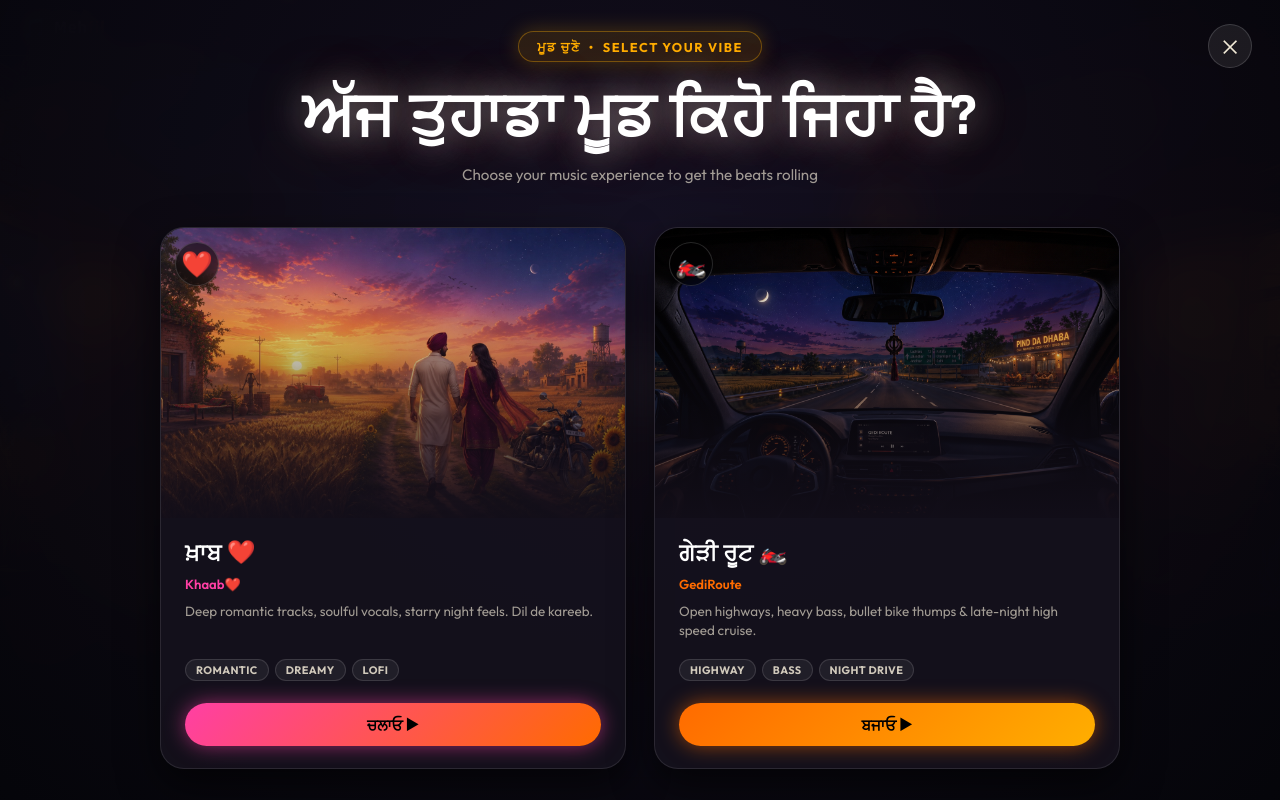
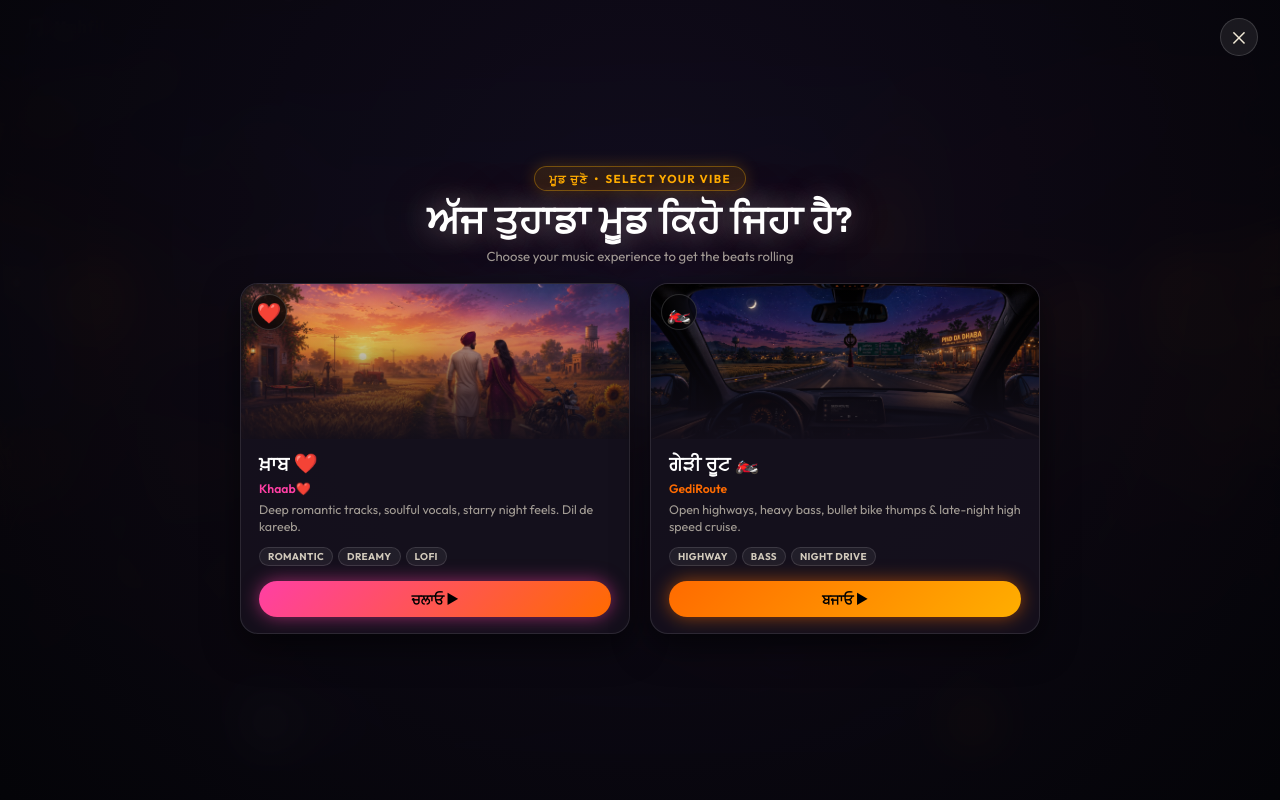
Before and after one commit to animeshtripathii/Mehfil, a React (Vite) app: page / in a window 1280 px wide. Built offline with nearby package versions, Linux system fonts and the light colour scheme; grey boxes are pictures that could not be loaded.

Commit message:
fix: resolve audio playback codec with direct 320kbps AAC streams and optimize vibe modal card height

```diff
--- a/src/components/VibeModal/VibeModal.module.css
+++ b/src/components/VibeModal/VibeModal.module.css
@@ -2,16 +2,16 @@
   position: fixed;
   inset: 0;
   z-index: 1000;
-  background: radial-gradient(circle at 50% 30%, rgba(20, 15, 30, 0.92) 0%, rgba(5, 5, 10, 0.97) 100%);
-  backdrop-filter: blur(24px) saturate(1.4);
-  -webkit-backdrop-filter: blur(24px) saturate(1.4);
+  background: radial-gradient(circle at 50% 30%, rgba(18, 12, 28, 0.94) 0%, rgba(4, 4, 8, 0.98) 100%);
+  backdrop-filter: blur(20px) saturate(1.4);
+  -webkit-backdrop-filter: blur(20px) saturate(1.4);
   display: flex;
   align-items: center;
   justify-content: center;
-  padding: 24px;
+  padding: 16px 20px;
   opacity: 0;
   visibility: hidden;
-  transition: opacity 0.35s ease, visibility 0.35s ease;
+  transition: opacity 0.3s ease, visibility 0.3s ease;
   overflow-y: auto;
 }
 
@@ -23,15 +23,15 @@
 /* ── Close button ── */
 .closeBtn {
   position: absolute;
-  top: 24px;
-  right: 28px;
-  width: 44px;
-  height: 44px;
+  top: 18px;
+  right: 22px;
+  width: 38px;
+  height: 38px;
   border-radius: 50%;
   background: rgba(255, 255, 255, 0.08);
   border: 1px solid rgba(255, 255, 255, 0.15);
   color: #f0e8d5;
-  font-size: 1.25rem;
+  font-size: 1.1rem;
   display: flex;
   align-items: center;
   justify-content: center;
@@ -41,8 +41,8 @@
 }
 
 .closeBtn:hover {
-  background: rgba(255, 255, 255, 0.16);
-  border-color: rgba(255, 107, 0, 0.5);
+  background: rgba(255, 255, 255, 0.18);
+  border-color: rgba(255, 107, 0, 0.6);
   transform: scale(1.08) rotate(90deg);
 }
 
@@ -52,14 +52,14 @@
 
 /* ── Modal Dialog ── */
 .dialog {
-  max-width: 960px;
+  max-width: 800px;
   width: 100%;
   display: flex;
   flex-direction: column;
   align-items: center;
   text-align: center;
-  transform: scale(0.92) translateY(20px);
-  transition: transform 0.4s cubic-bezier(0.16, 1, 0.3, 1);
+  transform: scale(0.94) translateY(12px);
+  transition: transform 0.35s cubic-bezier(0.16, 1, 0.3, 1);
   margin: auto;
 }
 
@@ -71,76 +71,73 @@
 .badge {
   display: inline-flex;
   align-items: center;
-  gap: 8px;
-  padding: 6px 18px;
+  gap: 6px;
+  padding: 4px 14px;
   border-radius: 999px;
   background: rgba(255, 174, 0, 0.12);
   border: 1px solid rgba(255, 174, 0, 0.35);
   color: #ffae00;
-  font-size: 0.8rem;
+  font-size: 0.72rem;
   font-weight: 700;
-  letter-spacing: 1.5px;
+  letter-spacing: 1.3px;
   text-transform: uppercase;
-  margin-bottom: 20px;
-  box-shadow: 0 0 20px rgba(255, 174, 0, 0.25);
-  animation: fadeSlideDown 0.6s ease both;
+  margin-bottom: 8px;
+  box-shadow: 0 0 16px rgba(255, 174, 0, 0.22);
 }
 
 .title {
   font-family: var(--font-head);
-  font-size: clamp(2.2rem, 5.5vw, 3.8rem);
+  font-size: clamp(1.6rem, 3.2vw, 2.4rem);
   font-weight: 800;
   color: #ffffff;
   line-height: 1.15;
-  margin-bottom: 12px;
-  text-shadow: 0 0 35px rgba(255, 255, 255, 0.45), 0 0 70px rgba(255, 107, 0, 0.3);
-  letter-spacing: 0.5px;
-  animation: fadeSlideDown 0.7s ease both 0.08s;
+  margin-bottom: 4px;
+  text-shadow: 0 0 30px rgba(255, 255, 255, 0.4), 0 0 60px rgba(255, 107, 0, 0.25);
+  letter-spacing: 0.3px;
 }
 
 .subtitle {
-  font-size: 0.95rem;
+  font-size: 0.82rem;
   color: rgba(240, 232, 213, 0.65);
-  margin-bottom: 40px;
-  max-width: 580px;
-  line-height: 1.5;
-  animation: fadeSlideDown 0.8s ease both 0.16s;
+  margin-bottom: 18px;
+  max-width: 520px;
+  line-height: 1.4;
 }
 
 /* ── Cards Grid ── */
 .grid {
   display: grid;
   grid-template-columns: repeat(2, 1fr);
-  gap: 28px;
+  gap: 20px;
   width: 100%;
-  animation: fadeSlideUp 0.8s ease both 0.24s;
 }
 
 .card {
   position: relative;
-  background: rgba(22, 18, 30, 0.85);
+  background: rgba(22, 18, 30, 0.88);
   border: 1px solid rgba(255, 255, 255, 0.1);
-  border-radius: 24px;
+  border-radius: 18px;
   overflow: hidden;
   cursor: pointer;
   display: flex;
   flex-direction: column;
   text-align: left;
-  transition: transform 0.35s ease, border-color 0.35s ease, box-shadow 0.35s ease;
-  box-shadow: 0 15px 40px rgba(0, 0, 0, 0.6);
+  transition: transform 0.3s ease, border-color 0.3s ease, box-shadow 0.3s ease;
+  box-shadow: 0 12px 35px rgba(0, 0, 0, 0.55);
 }
 
 .card:hover {
-  transform: translateY(-8px) scale(1.02);
+  transform: translateY(-6px) scale(1.015);
   border-color: var(--card-accent);
-  box-shadow: 0 25px 60px rgba(0, 0, 0, 0.8), 0 0 35px var(--card-glow);
+  box-shadow: 0 20px 50px rgba(0, 0, 0, 0.75), 0 0 30px var(--card-glow);
 }
 
 /* ── Card Image ── */
 .imgWrap {
   position: relative;
   width: 100%;
-  aspect-ratio: 16/10;
+  aspect-ratio: 16/9;
+  max-height: 155px;
   overflow: hidden;
 }
 
@@ -163,14 +160,14 @@
 
 .cardBadge {
   position: absolute;
-  top: 14px;
-  left: 14px;
-  font-size: 1.6rem;
-  background: rgba(0, 0, 0, 0.5);
+  top: 10px;
+  left: 10px;
+  font-size: 1.25rem;
+  background: rgba(0, 0, 0, 0.55);
   backdrop-filter: blur(8px);
   border-radius: 50%;
-  width: 44px;
-  height: 44px;
+  width: 36px;
+  height: 36px;
   display: flex;
   align-items: center;
   justify-content: center;
@@ -179,48 +176,52 @@
 
 /* ── Card Body ── */
 .body {
-  padding: 20px 24px 22px;
+  padding: 14px 18px 16px;
   display: flex;
   flex-direction: column;
-  gap: 8px;
+  gap: 5px;
   flex: 1;
 }
 
 .cardTitle {
   font-family: var(--font-head);
-  font-size: 1.45rem;
+  font-size: 1.2rem;
   font-weight: 700;
   color: #ffffff;
   letter-spacing: 0.3px;
+  line-height: 1.2;
 }
 
 .cardSub {
-  font-size: 0.82rem;
+  font-size: 0.76rem;
   font-weight: 600;
   color: var(--card-accent);
 }
 
 .desc {
-  font-size: 0.84rem;
+  font-size: 0.78rem;
   color: rgba(240, 232, 213, 0.65);
-  line-height: 1.45;
-  margin-top: 2px;
-  flex: 1;
+  line-height: 1.35;
+  margin-top: 1px;
+  display: -webkit-box;
+  -webkit-line-clamp: 2;
+  -webkit-box-orient: vertical;
+  overflow: hidden;
 }
 
 /* ── Tags ── */
 .tags {
   display: flex;
   flex-wrap: wrap;
-  gap: 6px;
-  margin: 10px 0 14px;
+  gap: 5px;
+  margin: 6px 0 10px;
 }
 
 .tag {
-  font-size: 0.68rem;
+  font-size: 0.62rem;
   font-weight: 700;
-  letter-spacing: 0.4px;
-  padding: 3px 10px;
+  letter-spacing: 0.35px;
+  padding: 2px 8px;
   border-radius: 999px;
   text-transform: uppercase;
   background: rgba(255, 255, 255, 0.06);
@@ -231,9 +232,9 @@
 /* ── Action Button ── */
 .actionBtn {
   width: 100%;
-  padding: 12px 20px;
+  padding: 9px 16px;
   border-radius: 999px;
-  font-size: 0.95rem;
+  font-size: 0.86rem;
   font-weight: 700;
   color: #000000;
   background: var(--card-btn-grad);
@@ -242,14 +243,15 @@
   display: flex;
   align-items: center;
   justify-content: center;
-  gap: 8px;
-  box-shadow: 0 0 20px var(--card-glow);
+  gap: 6px;
+  box-shadow: 0 0 18px var(--card-glow);
   transition: transform 0.2s ease, box-shadow 0.2s ease;
+  margin-top: auto;
 }
 
 .actionBtn:hover {
-  transform: scale(1.03);
-  box-shadow: 0 0 30px var(--card-glow);
+  transform: scale(1.025);
+  box-shadow: 0 0 25px var(--card-glow);
 }
 
 .actionBtn:active {
@@ -260,13 +262,13 @@
 @media (max-width: 720px) {
   .grid {
     grid-template-columns: 1fr;
-    gap: 20px;
+    gap: 14px;
   }
   .dialog {
-    padding-top: 40px;
+    padding-top: 30px;
   }
   .closeBtn {
-    top: 14px;
-    right: 14px;
+    top: 12px;
+    right: 12px;
   }
 }
```
Also changed, not shown: src/data/tracks.ts (+16 -16 lines).
